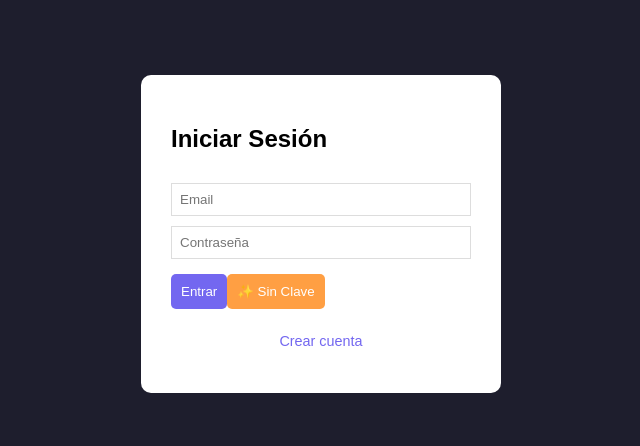
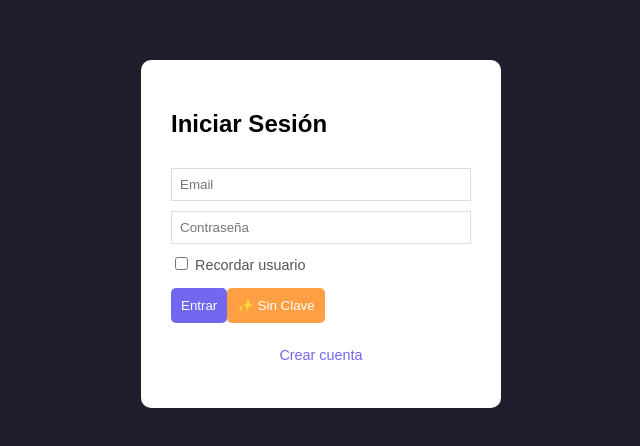
Before and after one commit to pellit/video-analytics-saas, a Vue app in the folder frontend/: page / in a window 1280 px wide. Shown: the part 166-612 px from the top of the page, without its empty margins (319-959 px from the left). Built offline with nearby package versions, Linux system fonts and the light colour scheme; no server answers.

Commit message:
feat: auto-enable detection on start, default detection for new cams, and remember me login

```diff
--- a/frontend/src/components/AuthLogin.vue
+++ b/frontend/src/components/AuthLogin.vue
@@ -1,5 +1,5 @@
 <script setup>
-import { ref } from 'vue'
+import { ref, onMounted } from 'vue'
 const emit = defineEmits(['success'])
 
 const API_URL = import.meta.env.VITE_API_URL || 'http://localhost:8000/api'
@@ -7,6 +7,15 @@ const email = ref('')
 const password = ref('')
 const name = ref('')
 const isRegistering = ref(false)
+const rememberMe = ref(false)
+
+onMounted(() => {
+  const savedEmail = localStorage.getItem('saved_email')
+  if (savedEmail) {
+    email.value = savedEmail
+    rememberMe.value = true
+  }
+})
 
 const login = async () => {
   try {
@@ -18,6 +27,12 @@ const login = async () => {
     })
     const data = await res.json()
     if (!res.ok) throw new Error(data.message)
+
+    if (rememberMe.value) {
+      localStorage.setItem('saved_email', email.value)
+    } else {
+      localStorage.removeItem('saved_email')
+    }
 
     emit('success', data) // Avisar al padre
   } catch (e) { alert(e.message) }
@@ -40,6 +55,13 @@ const sendMagicLink = async () => {
       <input v-if="isRegistering" v-model="name" placeholder="Nombre" />
       <input v-model="email" placeholder="Email" />
       <input v-model="password" type="password" placeholder="Contraseña" />
+
+      <div v-if="!isRegistering" class="remember-me">
+        <label>
+          <input type="checkbox" v-model="rememberMe"> Recordar usuario
+        </label>
+      </div>
+
       <div class="actions">
         <button @click="login">{{ isRegistering ? 'Registrarse' : 'Entrar' }}</button>
         <button @click="sendMagicLink" v-if="!isRegistering" class="magic">✨ Sin Clave</button>
@@ -56,4 +78,5 @@ button { padding: 10px; cursor: pointer; background: #7367f0; color: white; bord
 .magic { background: #ff9f43; margin-top: 5px; }
 p { text-align: center; color: #7367f0; cursor: pointer; font-size: 0.9rem; }
 input { padding: 8px; border: 1px solid #ddd; }
+.remember-me { font-size: 0.9rem; color: #555; }
 </style>
--- a/frontend/src/components/UserDashboard.vue
+++ b/frontend/src/components/UserDashboard.vue
@@ -42,8 +42,10 @@ const getYoutubeEmbedUrl = (url) => {
 
 const addCamera = async () => {
   try {
+    // Default detection_enabled to true for new cameras so they are analyzed immediately
+    const payload = { ...newCam.value, detection_enabled: true, detection_model: 'yolov8n' }
     const res = await fetch(`${API_URL}/cameras`, {
-      method: 'POST', headers: { 'Authorization': `Bearer ${props.token}`, 'Content-Type': 'application/json' }, body: JSON.stringify(newCam.value)
+      method: 'POST', headers: { 'Authorization': `Bearer ${props.token}`, 'Content-Type': 'application/json' }, body: JSON.stringify(payload)
     })
     const data = await res.json().catch(() => null)
     if (!res.ok) {
@@ -198,6 +200,14 @@ watch(detections, () => {
 
 const toggleAnalysis = async (start) => {
   const endpoint = start ? 'start' : 'stop'
+
+  // If starting, ensure detection is enabled locally so we view the stream instead of embed
+  if (start && activeCamera.value && !activeCamera.value.detection_enabled) {
+      activeCamera.value.detection_enabled = true
+      // Optionally save this preference to backend
+      updateCameraSettings(activeCamera.value)
+  }
+
   await fetch(`${API_URL}/camera/${endpoint}`, {
     method: 'POST', headers: { 'Authorization': `Bearer ${props.token}`, 'Content-Type': 'application/json' }, body: JSON.stringify({ id: activeCamera.value.id, url: activeCamera.value.url })
   })
```
